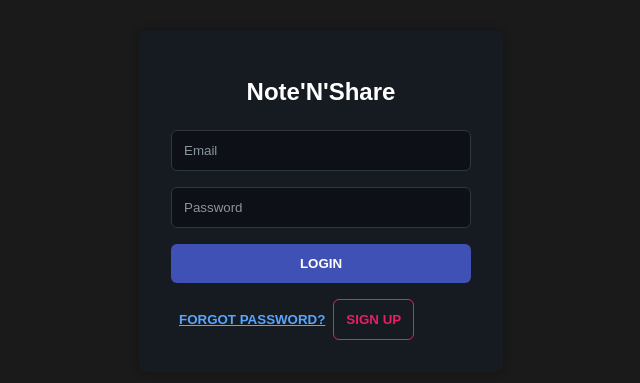
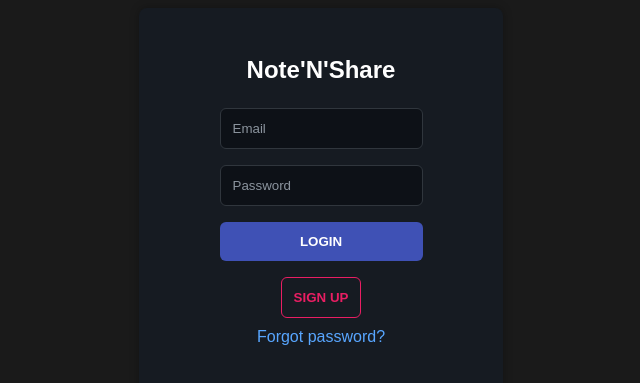
Before and after one commit to D0MI-1/noteNshare, a React (Create React App) app: page / in a window 1280 px wide. Shown: the part 199-582 px from the top of the page, without its empty margins (319-959 px from the left). Built offline with nearby package versions, Linux system fonts and the light colour scheme; no server answers.

Commit message:
Added forgot password

```diff
--- a/src/App.js
+++ b/src/App.js
@@ -3,7 +3,7 @@ import { BrowserRouter as Router, Route, Routes } from 'react-router-dom';
 import Login from './components/Login';
 import Signup from './components/Signup';
 import Dashboard from './components/Dashboard';
-
+import ForgotPassword from './components/ForgotPassword'
 function App() {
   return (
       <Router>
@@ -12,6 +12,8 @@ function App() {
             <Route path="/" element={<Login />} />
             <Route path="/signup" element={<Signup />} />
             <Route path="/dashboard" element={<Dashboard />} />
+              <Route path="/forgot-password" element={<ForgotPassword />} />
+              <Route path="/" element={<Login />} />
           </Routes>
         </div>
       </Router>
--- /dev/null
+++ b/src/components/ForgotPassword.js
@@ -0,0 +1,43 @@
+import React, { useState } from 'react';
+import { auth } from '../firebase/config';
+import { sendPasswordResetEmail } from 'firebase/auth';
+import { useNavigate } from 'react-router-dom';
+
+const ForgotPassword = () => {
+    const [email, setEmail] = useState('');
+    const [message, setMessage] = useState('');
+    const navigate = useNavigate();
+
+    const handleResetPassword = async (e) => {
+        e.preventDefault();
+        try {
+            await sendPasswordResetEmail(auth, email);
+            setMessage('Password reset email sent. Check your inbox.');
+        } catch (error) {
+            console.error('Error sending password reset email:', error.message);
+            setMessage(error.message);
+        }
+    };
+
+    return (
+            <div className="login-container">
+                <h1>Reset Password</h1>
+                <form onSubmit={handleResetPassword}>
+                    <input
+                        type="email"
+                        placeholder="Email"
+                        value={email}
+                        onChange={(e) => setEmail(e.target.value)}
+                        required
+                    />
+                    <button type="submit" className="submit-button">Reset Password</button>
+                </form>
+                {message && <p className="message">{message}</p>}
+                <button className="back-to-login-button" onClick={() => navigate('/login')}>
+                    Back to Login
+                </button>
+            </div>
+    );
+};
+
+export default ForgotPassword;
--- a/src/components/Login.js
+++ b/src/components/Login.js
@@ -38,12 +38,13 @@ const Login = () => {
                 />
                 <button type="submit" className="login-button">Login</button>
             </form>
-            <button className="forgot-password-button" onClick={() => navigate('/forgot-password')}>
-                Forgot password?
-            </button>
             <Link to="/signup">
                 <button className="signup-button">sign up</button>
             </Link>
+            <Link to="/forgot-password" className="forgot-password-link">
+                Forgot password?
+            </Link>
+
         </div>
     );
 };
--- a/src/styles.css
+++ b/src/styles.css
@@ -15,6 +15,9 @@ body {
     border-radius: 8px;
     box-shadow: 0 0 10px rgba(0,0,0,0.3);
     width: 300px;
+    display: flex;
+    flex-direction: column;
+    align-items: center;
 }
 
 .login-container h1{
@@ -66,14 +69,18 @@ button {
     background-color: #283593;
 }
 
-.forgot-password-button {
-    background-color: transparent;
+.forgot-password-link {
     color: #58a6ff;
-    text-decoration: underline;
-    padding: 0.5rem;
+    text-decoration: none;
+    margin-bottom: 1rem;
+    text-align: center;
+    width: 100%;
+    display: block;
+    padding-top: 10px;
 }
 
-.forgot-password-button:hover {
+.forgot-password-link:hover {
+    text-decoration: underline;
     color: #1f6feb;
 }
 
@@ -387,3 +394,21 @@ body {
     background-color: #444;
     color: #fff;
 }
+
+.back-to-login-button {
+    background-color: transparent;
+    color: #58a6ff;
+    border: 1px solid #58a6ff;
+    margin-top: 1rem;
+    width: 100%;
+}
+
+.back-to-login-button:hover {
+    background-color: rgba(88, 166, 255, 0.3);
+}
+
+.message {
+    color: #c9d1d9;
+    text-align: center;
+    margin-top: 1rem;
+}
```
